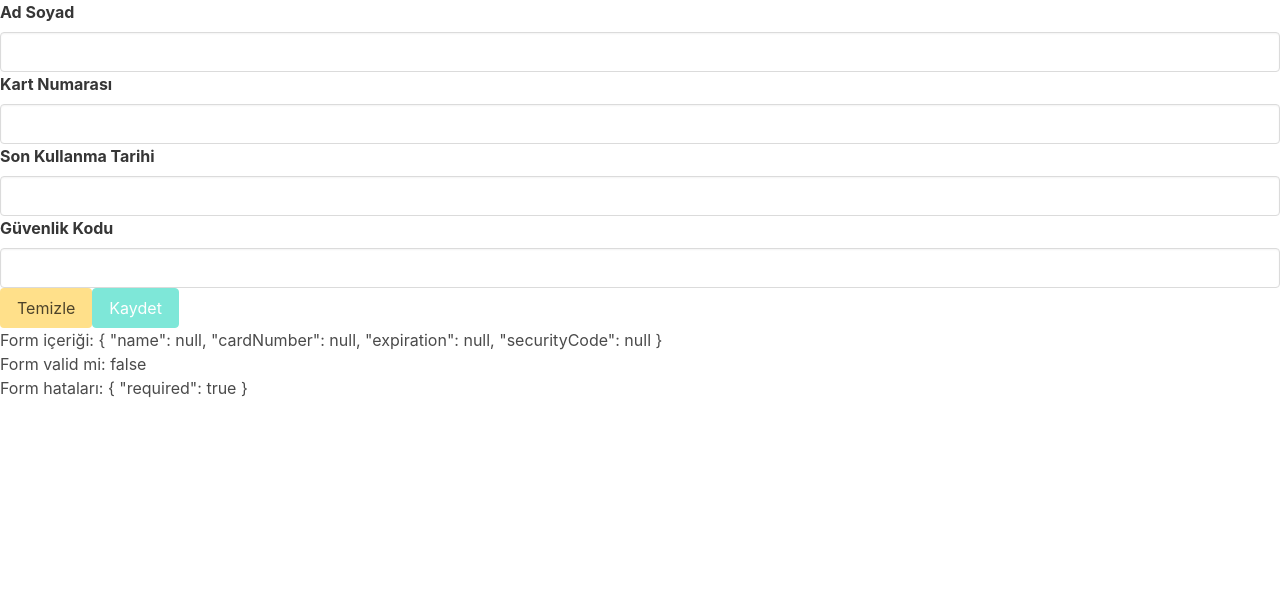
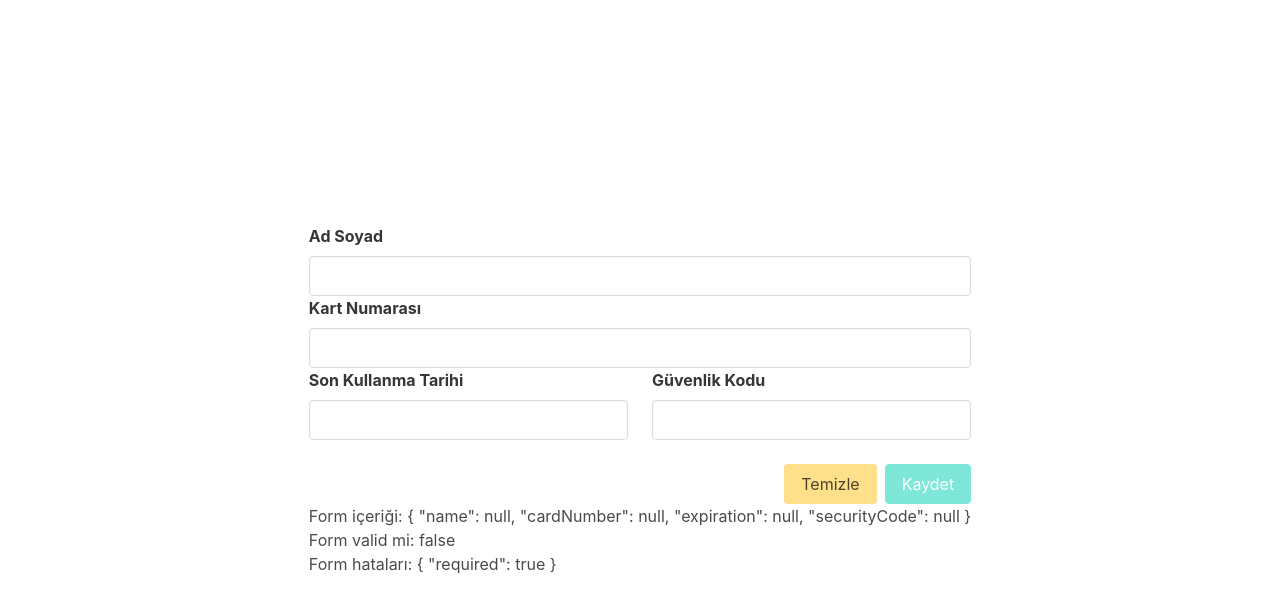
Before and after one commit to guneykilicel/reactive-form-with-angular, an Angular app: page / in a window 1280 px wide. Shown: the top 612 px of the page. Built offline with nearby package versions, Linux system fonts and the light colour scheme.

Commit message:
css duzenlemeleri

```diff
--- a/src/app/cardform/cardform.component.html
+++ b/src/app/cardform/cardform.component.html
@@ -1,13 +1,23 @@
+<div class="container">
     <form [formGroup]="cardForm" (ngSubmit)="onSubmit()">
         <!-- <app-input [control]?="cardForm.get('name')"></app-input> -->
         <app-input label="Ad Soyad" [control]="nameControl"></app-input>
         <app-input label="Kart Numarası" [control]="cardNumberControl"></app-input>
+        <div class="columns">
+            <div class="column">
                 <app-input label="Son Kullanma Tarihi" [control]="expirationControl"></app-input>
+            </div>
+            <div class="column">
                 <app-input label="Güvenlik Kodu" [control]="securityCodeControl"></app-input>
+            </div>
+        </div>
+        <div class="buttons" style="display: flex; justify-content: flex-end;">
             <button class="button is-warning" (click)="ResetForm()" type="button">Temizle</button>
             <button class="button is-primary" [disabled]="cardForm.invalid" type="submit">Kaydet</button>
+        </div>
+
     </form>
-
     <div>Form içeriği: {{cardForm.value | json}}</div>
     <div>Form valid mi: {{cardForm.valid | json}}</div>
     <div>Form hataları: {{cardForm.get('name')?.errors | json}}</div>
+</div>
--- a/src/app/date-form-control.ts
+++ b/src/app/date-form-control.ts
@@ -27,7 +27,6 @@ export class DateFormControl extends FormControl{
         return;
     }
 
-
     super.setValue(value,{...options, emitModelToViewChange: true});
     }
 }
--- a/src/index.html
+++ b/src/index.html
@@ -7,7 +7,7 @@
   <meta name="viewport" content="width=device-width, initial-scale=1">
   <link rel="icon" type="image/x-icon" href="favicon.ico">
 </head>
-<body>
+<body class="mainBody">
   <app-root></app-root>
 </body>
 </html>
--- a/src/styles.css
+++ b/src/styles.css
@@ -1,2 +1,9 @@
 /* You can add global styles to this file, and also import other style files */
 @import "bulma/css/bulma.css";
+
+.mainBody {
+    display: flex;
+    justify-content: center;
+    align-items: center;
+    min-height: 800px;
+}
```
Lines whose indentation alone changed are shown as unchanged.
